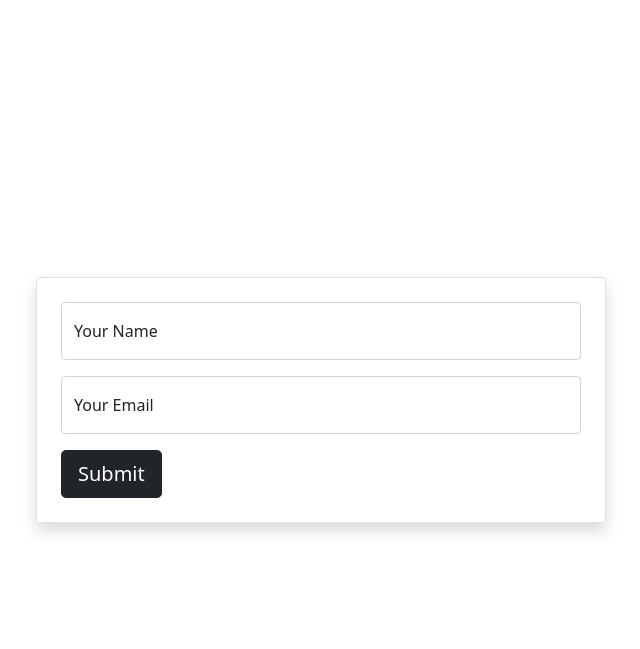
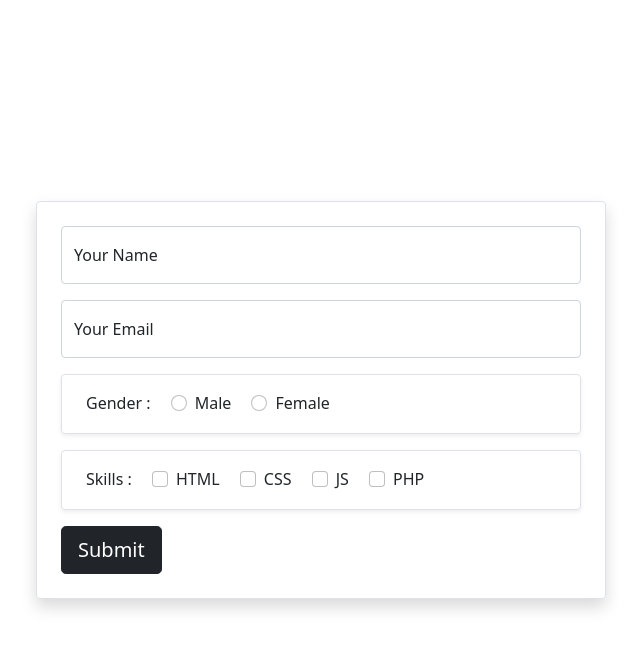
Before and after one commit to asif-daffodil/cmbd, a PHP site: page /formvalidation.php in a window 1280 px wide. Shown: the top 649 px of the page, without its empty margins (319-959 px from the left). Run offline with PHP 8.4, Linux system fonts and the light colour scheme.

Commit message:
dec-21-2023

```diff
--- a/formvalidation.php
+++ b/formvalidation.php
@@ -11,6 +11,8 @@ function clean($data)
 if (isset($_POST['sub123']) && $_SERVER['REQUEST_METHOD'] == "POST") {
     $name = clean($_POST['name']);
     $email = clean($_POST['email']);
+    $gender = clean($_POST['gender'] ?? null);
+    $skills = $_POST['skils'] ?? null;
 
     if (empty($name)) {
         $errName = "Name is required";
@@ -26,6 +28,16 @@ if (isset($_POST['sub123']) && $_SERVER['REQUEST_METHOD'] == "POST") {
         $errEmail = "Invalid email format";
     } else {
         $crrEmail = $email;
+    }
+
+    if (empty($gender)) {
+        $errGender = "Please select your gender";
+    }
+
+    if (empty($skills)) {
+        $errSkills = "Please select your skills";
+    } else {
+        $crrSkills = $skills;
     }
 }
 ?>
@@ -57,7 +69,7 @@ if (isset($_POST['sub123']) && $_SERVER['REQUEST_METHOD'] == "POST") {
                         </div>
                     </div>
                     <div class="mb-3 form-floating">
-                        <input type="email" placeholder="Your Email" name="email" class="form-control <?= isset($errEmail) ? 'is-invalid' : null; ?> <?= isset($crrEmail) ? 'is-valid' : null ?>" value="<?= $email ?? null ?>">
+                        <input type="text" placeholder="Your Email" name="email" class="form-control <?= isset($errEmail) ? 'is-invalid' : null; ?> <?= isset($crrEmail) ? 'is-valid' : null ?>" value="<?= $email ?? null ?>">
                         <label for="" class="">Your Email</label>
                         <div class="invalid-feedback ">
                             <?= $errEmail ?? null ?>
@@ -65,6 +77,53 @@ if (isset($_POST['sub123']) && $_SERVER['REQUEST_METHOD'] == "POST") {
                         <div class="valid-feedback ">
                             <?= $crrEmail ?? null ?>
                         </div>
+                    </div>
+                    <div class="py-3 rounded border shadow-sm <?= isset($errGender) ? 'border-danger' : null ?> <?= isset($gender) ? "border-success" : null ?>">
+                        <div for="" class="form-check form-check-inline">
+                            <label class="form-check-label">Gender : </label>
+                        </div>
+                        <div for="" class="form-check form-check-inline">
+                            <input type="radio" value="Male" class="form-check-input" id="male" name="gender" <?= isset($gender) && $gender == "Male" ? "checked" : null ?>>
+                            <label for="male" class="form-check-label">Male</label>
+                        </div>
+                        <div for="" class="form-check form-check-inline">
+                            <input type="radio" value="Female" class="form-check-input " id="female" <?= isset($gender) && $gender == "Female" ? "checked" : null ?> name="gender">
+                            <label for="female" class="form-check-label">Female</label>
+                        </div>
+                    </div>
+                    <div class="<?= isset($errGender) ? 'text-danger' : (isset($gender) ? "text-success" : null) ?> mb-3">
+                        <?= $errGender ?? $gender ?? null ?>
+                    </div>
+                    <div class="border py-3 rounded shadow-sm <?= isset($errSkills) ? 'border-danger' : (isset($crrSkills) ? 'border-success' : null) ?>">
+                        <div class="form-check form-check-inline">
+                            Skills :
+                        </div>
+                        <div class="form-check form-check-inline">
+                            <input type="checkbox" class="form-check-input" id="html" name="skils[]" value="HTML" <?= isset($crrSkills) && in_array("HTML", $crrSkills) ? 'checked' : null ?>>
+                            <label for="html" class="form-check-label">HTML</label>
+                        </div>
+                        <div class="form-check form-check-inline">
+                            <input type="checkbox" class="form-check-input" id="css" name="skils[]" value="CSS" <?= isset($crrSkills) && in_array("CSS", $crrSkills) ? 'checked' : null ?>>
+                            <label for="css" class="form-check-label">CSS</label>
+                        </div>
+                        <div class="form-check form-check-inline">
+                            <input type="checkbox" class="form-check-input" id="js" name="skils[]" value="JS" <?= isset($crrSkills) && in_array("JS", $crrSkills) ? 'checked' : null ?>>
+                            <label for="js" class="form-check-label">JS</label>
+                        </div>
+                        <div class="form-check form-check-inline">
+                            <input type="checkbox" class="form-check-input" id="php" name="skils[]" value="PHP" <?= isset($crrSkills) && in_array("PHP", $crrSkills) ? 'checked' : null ?>>
+                            <label for="php" class="form-check-label">PHP</label>
+                        </div>
+                    </div>
+                    <div class="<?= isset($errSkills) ? 'text-danger' : (isset($skills) ? "text-success" : null) ?> mb-3">
+                        <?= $errSkills ?? null ?>
+                        <?php
+                        if (isset($skills)) {
+                            foreach ($skills as $skill) {
+                                echo $skill . ", ";
+                            }
+                        }
+                        ?>
                     </div>
                     <input type="submit" class="btn btn-dark btn-lg" name="sub123">
                 </form>
```
